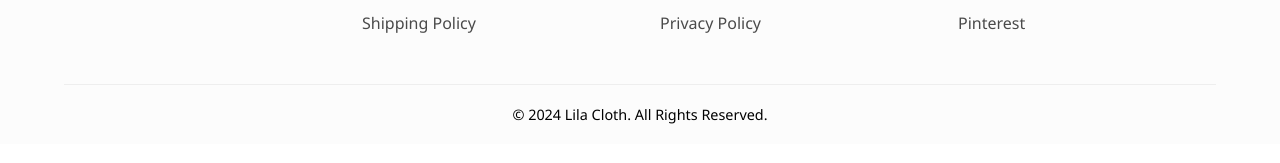
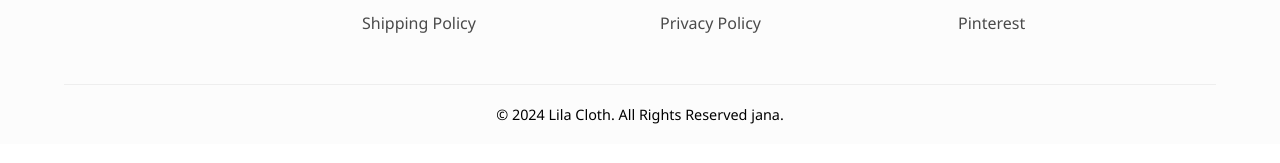
Before and after one commit to EL-Gohary1/Clothing-Web-Portal, a Flask app: template clothing_platform/templates/Footer.html in a window 1280 px wide. Shown: the part 184-347 px from the top of the page. Run offline with Flask 3, Linux system fonts and the light colour scheme; the template is opened without the code that fills it, so the values that code supplies are empty.

Commit message:
code/frontend/footer

```diff
--- a/clothing_platform/templates/Footer.html
+++ b/clothing_platform/templates/Footer.html
@@ -117,7 +117,7 @@
       </div>
 
       <div class="footer-bottom">
-        &copy; 2024 Lila Cloth. All Rights Reserved.
+        &copy; 2024 Lila Cloth. All Rights Reserved jana.
       </div>
     </footer>
   </body>
```
